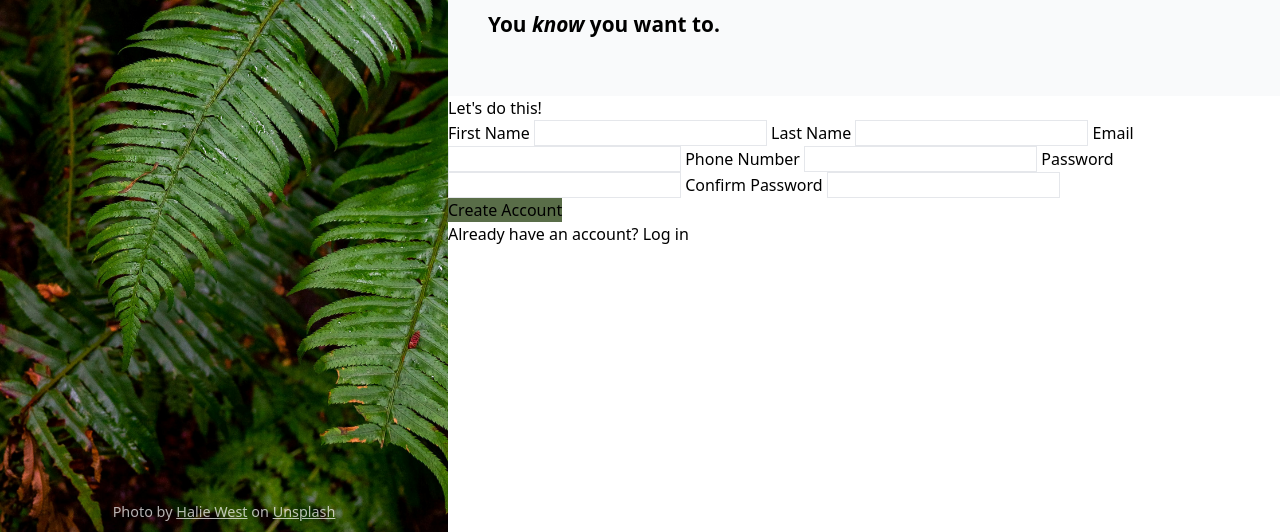
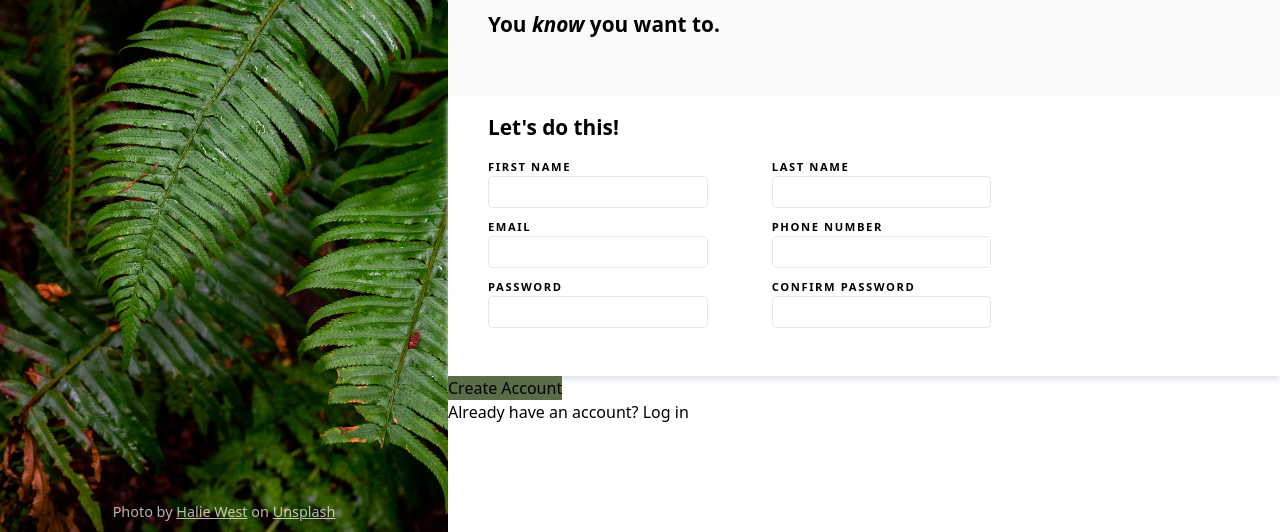
Before and after one commit to dmytroivanchuk/odin-sign-up-form, a plain HTML site: page index.html in a window 1280 px wide. Shown: the part 268-800 px from the top of the page. Drawn offline with Linux system fonts and the light colour scheme.

Commit message:
feat: implement form element default UI
Add form element UI without validation.

```diff
--- a/index.html
+++ b/index.html
@@ -32,16 +32,27 @@
       <form id="form">
         <p>Let's do this!</p>
         <fieldset>
+          <div class="field">
             <label for="first-name">First Name</label>
             <input type="text" id="first-name" name="first-name" required />
+          </div>
+          <div class="field">
             <label for="last-name">Last Name</label>
             <input type="text" id="last-name" name="last-name" required />
+          </div>
+          <div class="field">
             <label for="email">Email</label>
             <input type="email" id="email" name="email" required />
+          </div>
+          <div class="field">
             <label for="phone-number">Phone Number</label>
             <input type="tel" id="phone-number" name="phone-number" />
+          </div>
+          <div class="field">
             <label for="password">Password</label>
             <input type="password" id="password" name="password" required />
+          </div>
+          <div class="field">
             <label for="confirm-password">Confirm Password</label>
             <input
               type="password"
@@ -49,6 +60,7 @@
               name="confirm-password"
               required
             />
+          </div>
         </fieldset>
       </form>
       <div class="authentication">
--- a/style.css
+++ b/style.css
@@ -46,7 +46,7 @@ aside {
   font-size: 0.9rem;
   opacity: 70%;
 
-  > a {
+  a {
     text-decoration: underline solid white 5%;
   }
 }
@@ -65,17 +65,62 @@ main {
     margin-bottom: 1.5rem;
   }
 
-  > p {
-    max-inline-size: 45ch;
+  p {
+    max-width: 45ch;
     font-size: 1.3rem;
     font-weight: 600;
+  }
+}
+
+#form {
+  display: flex;
+  flex-direction: column;
+  padding: 1rem 2.5rem 3rem;
+  height: 35%;
+  box-shadow: 0rem 0.3rem 0.3rem #e5e7eb;
+
+  & p {
+    margin-bottom: 1rem;
+    font-size: 1.3rem;
+    font-weight: 600;
+  }
+
+  & fieldset {
+    flex: 1;
+    height: max-content;
+    display: flex;
+    flex-wrap: wrap;
+    justify-content: space-between;
+    align-content: space-between;
+    max-width: 55ch;
+
+    & .field {
+      display: flex;
+      flex-direction: column;
+
+      & label {
+        font-size: 0.7rem;
+        font-weight: 600;
+        text-transform: uppercase;
+        letter-spacing: 0.1rem;
+      }
+
+      & input {
+        width: 24ch;
+        height: 2rem;
+        border-radius: 0.3rem;
+        text-indent: 0.5rem;
+        border: 1px solid #e5e7eb;
+
+        &:focus-visible {
+          outline: 1px solid blue;
+          box-shadow: 0.3rem 0.3rem 0.2rem #e5e7eb;
+        }
+      }
+    }
   }
 }
 
 button {
   background-color: #596d48;
 }
-
-input {
-  border: 1px solid #e5e7eb;
-}
```
Lines whose indentation alone changed are shown as unchanged.
